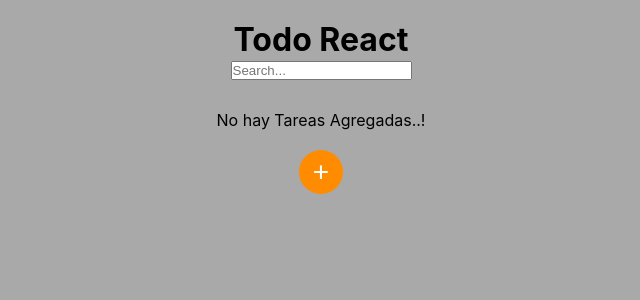
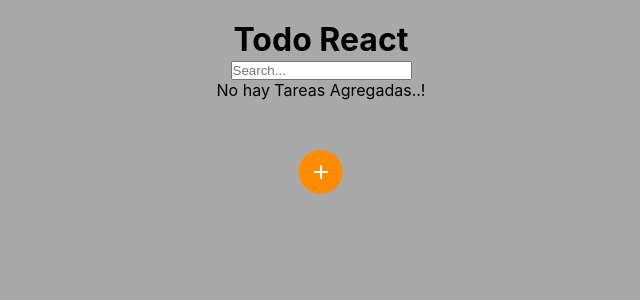
Before and after one commit to kaltre10/Todo-React-context, a React (Create React App) app: page / in a window 1280 px wide. Shown: the top 300 px of the page, without its empty margins (319-959 px from the left). Built offline with nearby package versions, Linux system fonts and the light colour scheme.

Commit message:
logical conditional refactoring

```diff
--- a/src/App.js
+++ b/src/App.js
@@ -51,9 +51,8 @@ function App() {
         <div className="App">
 
             <h1>Todo React</h1>
-            {(searchTask.length > 0 && !loading)
-              ?<p>Has completado {tasksCompleted()} de {searchTask.length} tareas</p>
-              : null}
+            {searchTask.length > 0 &&
+              <p>Has completado {tasksCompleted()} de {searchTask.length} tareas</p>}
 
             <Search>
               <form>
@@ -65,27 +64,20 @@ function App() {
               </form>
             </Search>
 
-            { loading
-              ? <p> loading... </p>
-              : (
+            { loading && <p> loading... </p> }
+            { tasks.length === 0 && !loading && <p> No hay Tareas Agregadas..!</p> }
+
             <ul>
-                    {tasks.length > 0
-                      ? ( searchTask.map( task =>
+              {searchTask.map( task =>
                 <TodoItem
                   key={task.id}
                   task={task}
                   tasksDelete={tasksDelete}
                   addCompleted={addCompleted}
-                            />)
-                        )
-                      : <p> No hay Tareas Agregadas..!</p>
-                    }
+                />)}
             </ul>
-                )
-            }
 
-            { stateModal
-              ? (
+            {stateModal &&
               <Modal>
                 <div className='modal'>
                   <h3>Agregra una nueva Tarea</h3>
@@ -101,10 +93,7 @@ function App() {
                     <button type='button' onClick={openModal}>Cancelar</button>
                   </form>
                 </div>
-                  </Modal>
-                )
-              : null
-            }
+              </Modal>}
 
             <AddTask>
               <form>
```
Lines whose indentation alone changed are shown as unchanged.
